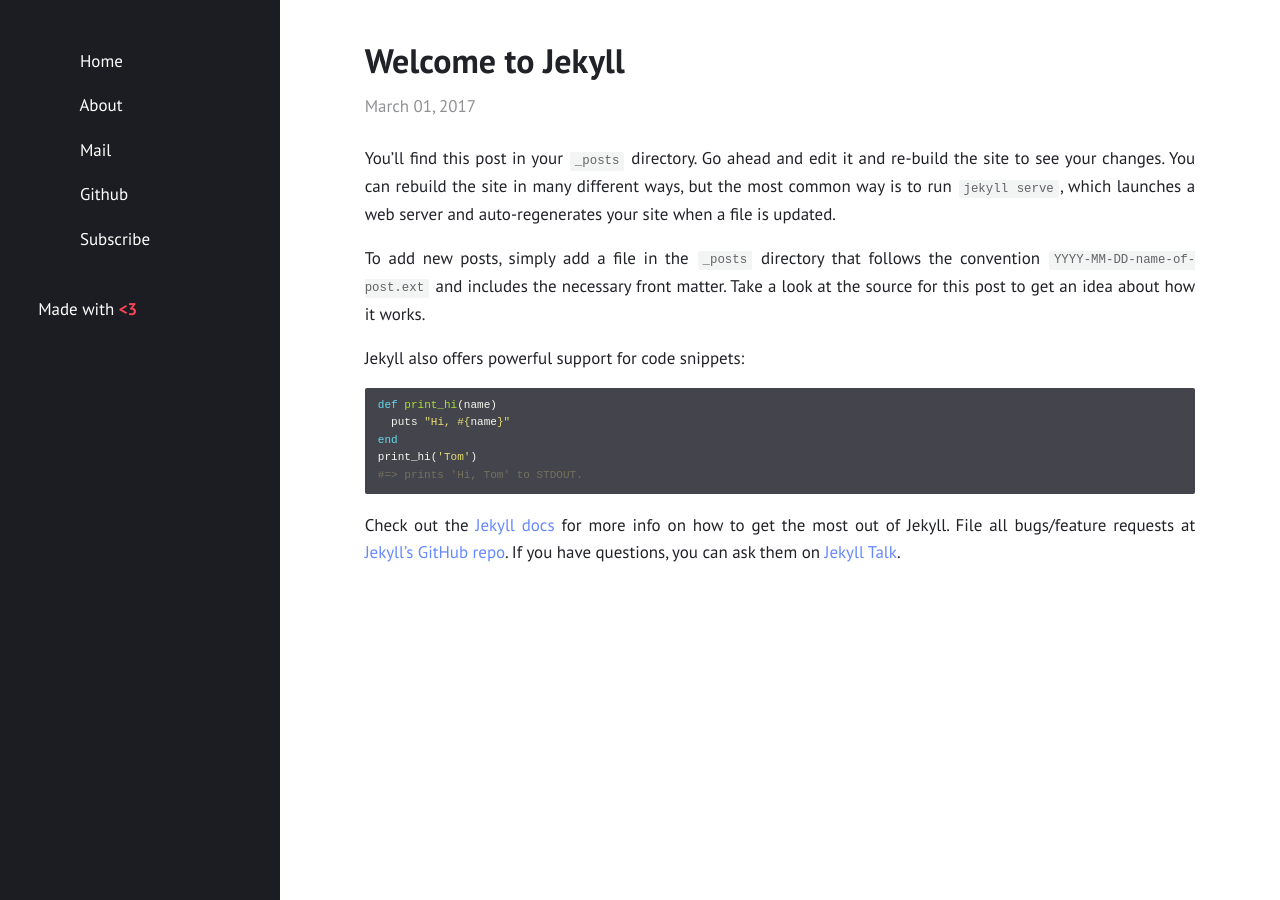
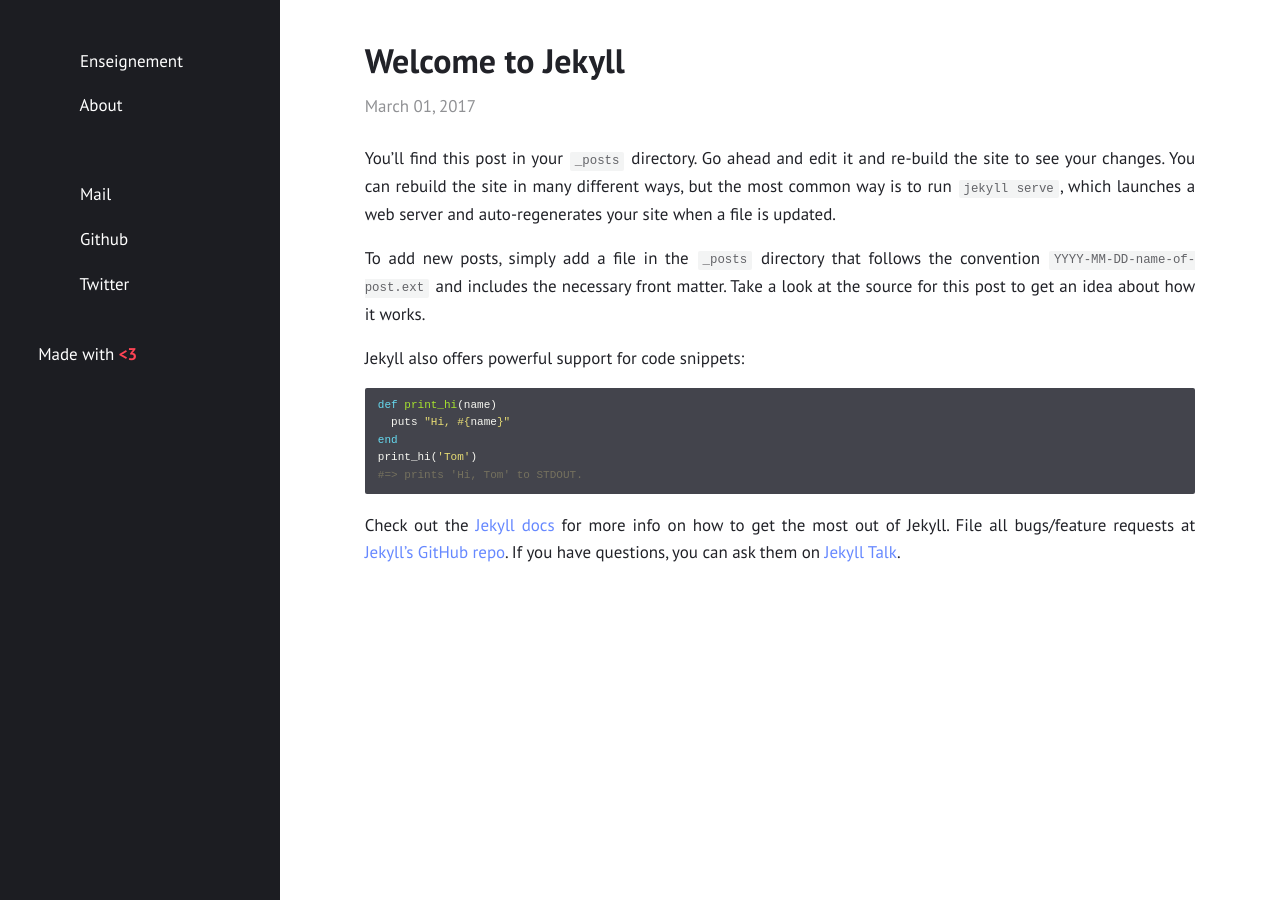
Before and after one commit to rohanfosse/rohanfosse.github.io, a Jekyll site: the page built from _posts/2017-03-01-welcome-to-jekyll.md, in a window 1280 px wide. Built offline with Jekyll 4.4.1, drawn with Linux system fonts in a browser that asks for light colours.

Commit message:
Enseignement

```diff
--- a/_config.yml
+++ b/_config.yml
@@ -8,7 +8,7 @@
 
 # Layout
 
-show_excerpts: false        # show article excerpts on the home page
+show_excerpts: true        # show article excerpts on the home page
 show_frame: true           # adds a gray frame to the site
 show_sidebar: true        # show a sidebar instead of the usual header
 minimal: false             # use a dark header
@@ -18,11 +18,12 @@
 navigation:                # accepts {file, title, url, icon, sidebaricon}
   - {file: "index.html"}
   - {file: "README.md"}
+  - {file: "Enseignement/index.html"}
 
 external:                  # shows a footer with social links - for available icons see fontawesome.com/icons
-  - {title: Mail, icon: envelope, url: "mailto:niklasbuschmann@users.noreply.github.com"}
-  - {title: Github, icon: github, url: "https://github.com/niklasbuschmann/contrast"}
-  - {title: Subscribe, icon: rss, url: "/feed.xml"}
+  - {title: Mail, icon: envelope, url: "mailto:rohan.fosse@labri.fr"}
+  - {title: Github, icon: github, url: "https://github.com/rohanfosse"}
+  - {title: Twitter, icon: twitter, url: "https://twitter.com/RohanFosse"}
 
 comments:
 #  disqus_shortname: ""    # see https://disqus.com/
```
Also changed, not shown: Enseignement/index.html (added, +10 -0 lines).
